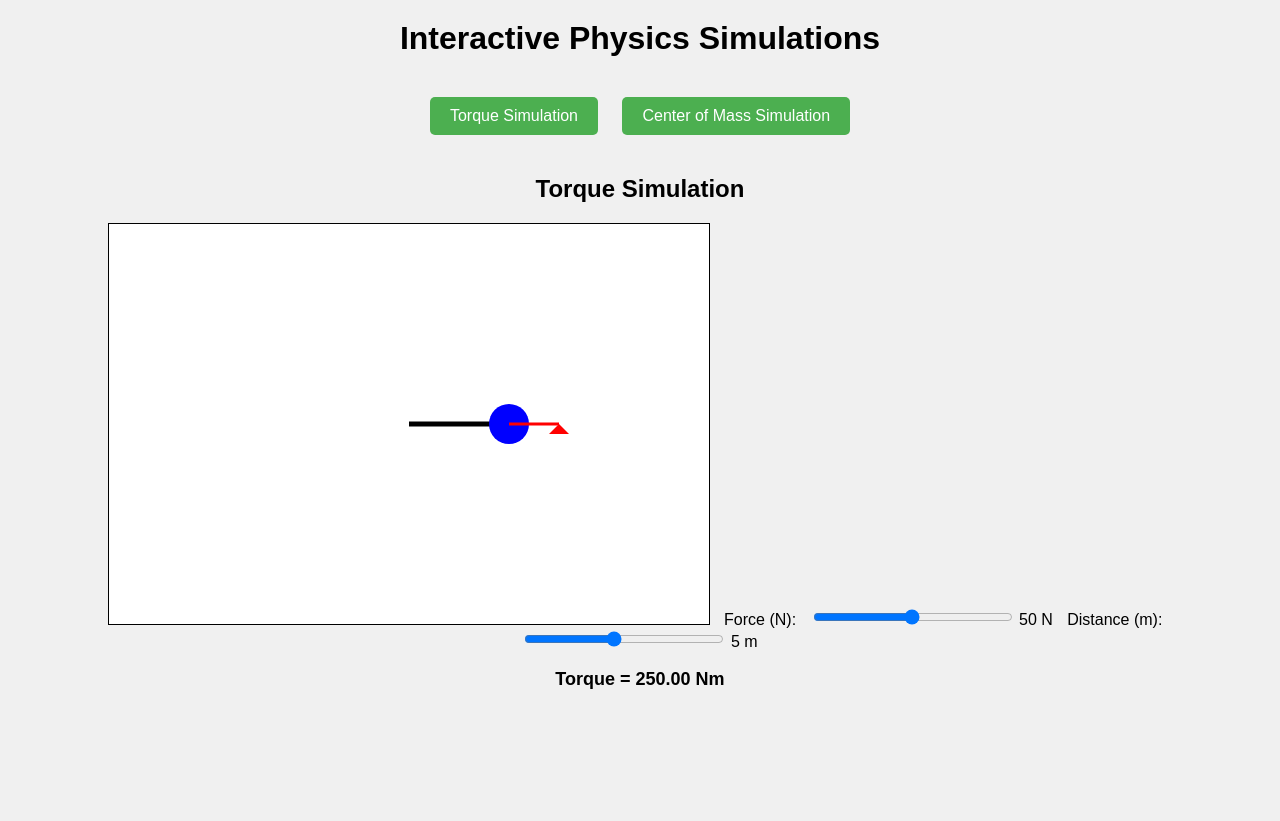
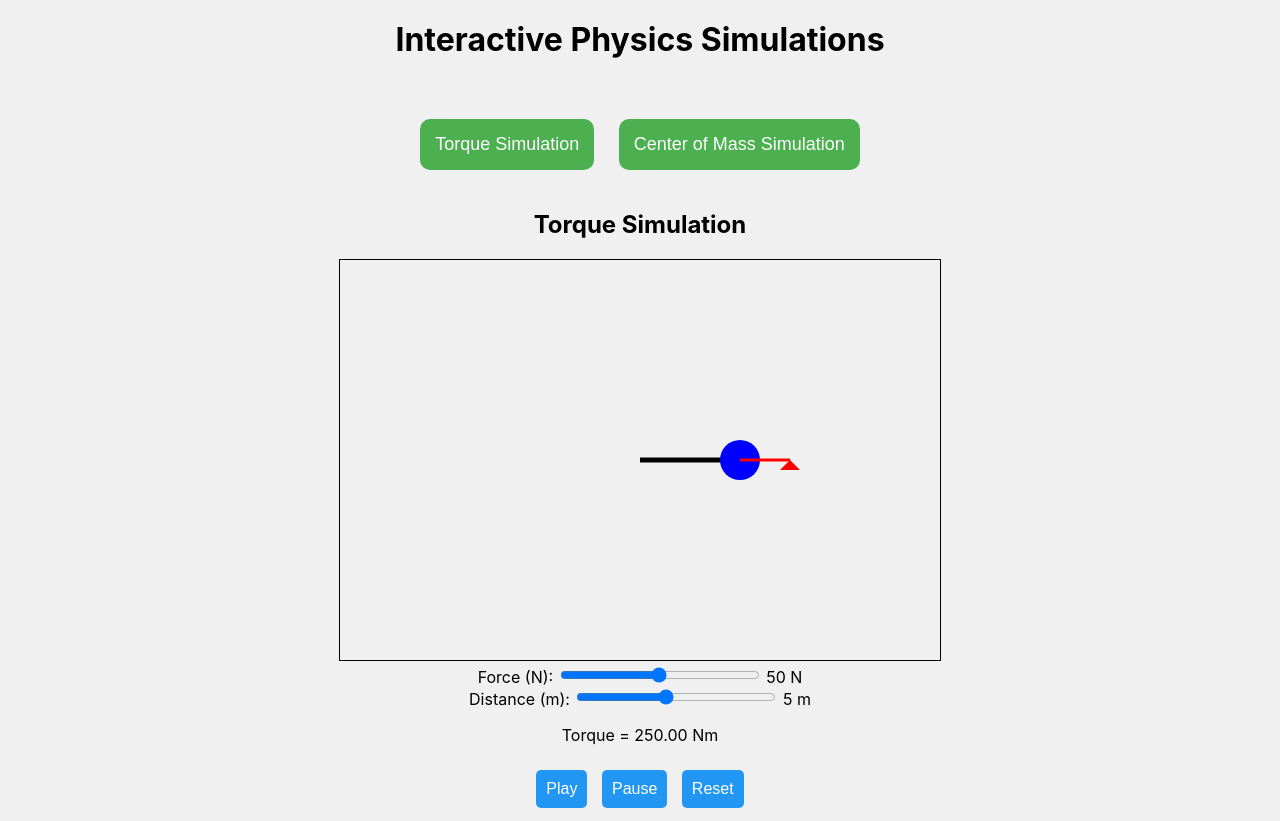
Before and after one commit to akshayrathore110/phy_simulations, a plain HTML site: page index.html in a window 1280 px wide. Both pictures are taken after a click on the button "Torque Simulation". Before the commit the page ends 800 px from the top, so only its background shows below. Drawn offline with Linux system fonts and the light colour scheme.

Commit message:
Update index.html

```diff
--- a/index.html
+++ b/index.html
@@ -4,7 +4,55 @@
   <meta charset="UTF-8">
   <meta name="viewport" content="width=device-width, initial-scale=1.0">
   <title>Physics Simulations</title>
-  <link rel="stylesheet" href="styles.css">
+  <style>
+    body {
+      font-family: -apple-system, BlinkMacSystemFont, "Segoe UI", Roboto, "Helvetica Neue", Arial, sans-serif;
+      text-align: center;
+      background-color: #f0f0f0;
+    }
+    h1 {
+      margin-top: 20px;
+    }
+    .menu {
+      margin-top: 50px;
+    }
+    .menu button {
+      padding: 15px;
+      margin: 10px;
+      font-size: 18px;
+      cursor: pointer;
+      border-radius: 10px;
+      background-color: #4CAF50;
+      color: white;
+      border: none;
+    }
+    .menu button:hover {
+      background-color: #45a049;
+    }
+    .sim-container {
+      margin-top: 30px;
+      display: none;
+    }
+    .slider {
+      width: 200px;
+    }
+    .control-buttons {
+      margin-top: 20px;
+    }
+    .control-buttons button {
+      padding: 10px;
+      margin: 5px;
+      font-size: 16px;
+      cursor: pointer;
+      border-radius: 5px;
+      background-color: #2196F3;
+      color: white;
+      border: none;
+    }
+    .control-buttons button:hover {
+      background-color: #0b7dda;
+    }
+  </style>
 </head>
 <body>
   <h1>Interactive Physics Simulations</h1>
@@ -15,50 +63,46 @@
 
   <div id="torque-container" class="sim-container">
     <h2>Torque Simulation</h2>
-    <canvas id="torqueCanvas" width="600" height="400"></canvas>
+    <canvas id="torqueCanvas" width="600" height="400" style="border:1px solid #000;"></canvas>
+    <br>
     <label>Force (N):</label>
-    <input type="range" min="1" max="100" value="50" id="torqueForce">
+    <input type="range" min="1" max="100" value="50" class="slider" id="torqueForce">
     <span id="forceValue">50</span> N
+    <br>
     <label>Distance (m):</label>
-    <input type="range" min="1" max="10" value="5" id="torqueDistance">
+    <input type="range" min="1" max="10" value="5" class="slider" id="torqueDistance">
     <span id="distanceValue">5</span> m
+    <br>
     <p>Torque = <span id="torqueResult">250</span> Nm</p>
+    <div class="control-buttons">
+      <button id="playButton">Play</button>
+      <button id="pauseButton">Pause</button>
+      <button id="resetButton">Reset</button>
+    </div>
   </div>
 
   <div id="cm-container" class="sim-container">
     <h2>Center of Mass Simulation</h2>
-    <canvas id="cmCanvas" width="600" height="400"></canvas>
+    <canvas id="cmCanvas" width="600" height="400" style="border:1px solid #000;"></canvas>
+    <br>
     <label>Mass 1 (kg):</label>
-    <input type="range" min="1" max="100" value="50" id="mass1">
+    <input type="range" min="1" max="100" value="50" class="slider" id="mass1">
     <span id="mass1Value">50</span> kg
+    <br>
     <label>Position 1 (m):</label>
-    <input type="range" min="1" max="10" value="5" id="position1">
+    <input type="range" min="1" max="10" value="5" class="slider" id="position1">
     <span id="position1Value">5</span> m
+    <br>
     <label>Mass 2 (kg):</label>
-    <input type="range" min="1" max="100" value="30" id="mass2">
+    <input type="range" min="1" max="100" value="30" class="slider" id="mass2">
     <span id="mass2Value">30</span> kg
+    <br>
     <label>Position 2 (m):</label>
-    <input type="range" min="1" max="10" value="7" id="position2">
+    <input type="range" min="1" max="10" value="7" class="slider" id="position2">
     <span id="position2Value">7</span> m
+    <br>
     <p>Center of Mass = <span id="cmResult">6.11</span> m</p>
   </div>
-  <div id="torque-container" class="sim-container">
-  <h2>Torque Simulation</h2>
-  <canvas id="torqueCanvas" width="600" height="400"></canvas>
-  <br>
-  <label>Force (N):</label>
-  <input type="range" min="1" max="100" value="50" id="torqueForce">
-  <span id="forceValue">50</span> N
-  <label>Distance (m):</label>
-  <input type="range" min="1" max="10" value="5" id="torqueDistance">
-  <span id="distanceValue">5</span> m
-  <br>
-  <p>Torque = <span id="torqueResult">250</span> Nm</p>
-  <button id="playButton">Play</button>
-  <button id="pauseButton">Pause</button>
-  <button id="resetButton">Reset</button>
-</div>
-
 
   <script src="simulation.js"></script>
 </body>
```
